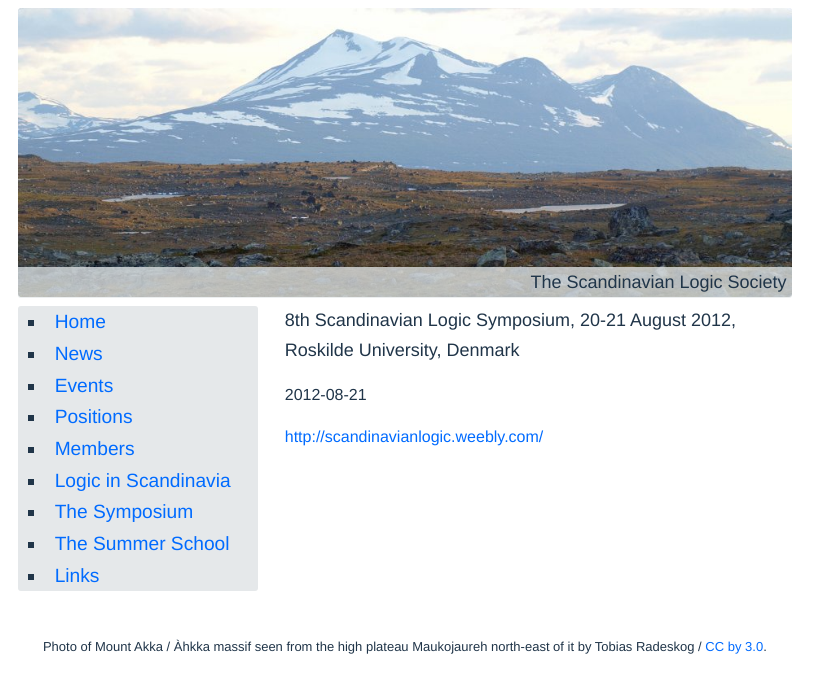
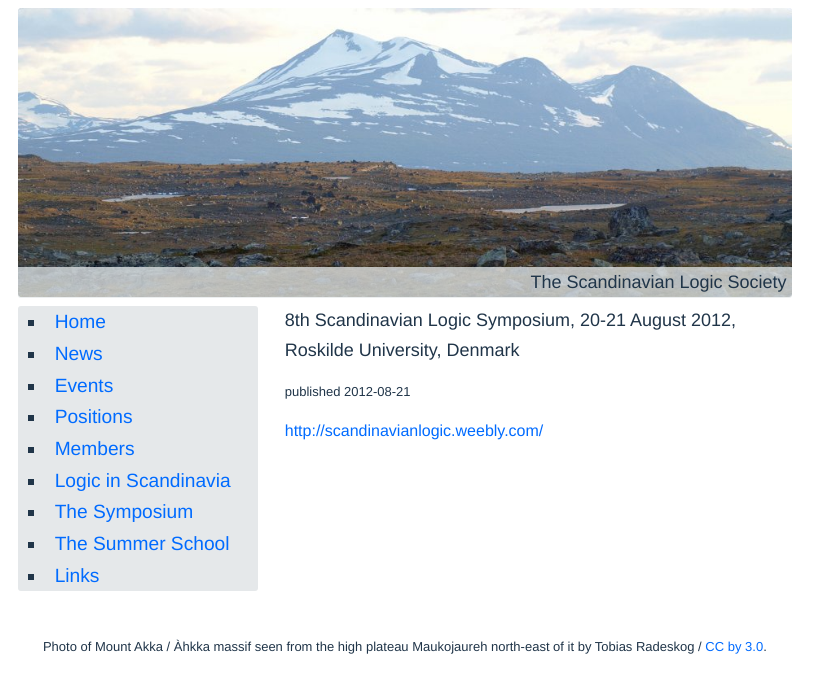
Before and after one commit to scandinavianlogic/scandinavianlogic.github.io, a Jekyll site: the page built from _posts/2012-08-21-SLS2012.md, in a window 1280 px wide. Shown: the top 693 px of the page, without its empty margins (0-837 px from the left). Built offline with Jekyll 4.4.1, drawn with Linux system fonts in a browser that asks for light colours.

Commit message:
new format for publication date for posts

```diff
--- a/_layouts/post.html
+++ b/_layouts/post.html
@@ -23,5 +23,5 @@ layout: default
 {% endfor %}
 {% comment %} generate page {% endcomment %}
 <h2>{{ page.title }}</h2>
-<p>{{ page.date | date: "%Y-%m-%d" }}</p>
+<p class="publication_date">published {{ page.date | date: "%Y-%m-%d" }}</p>
 {{ content }}
--- a/css.css
+++ b/css.css
@@ -213,6 +213,9 @@ strong {
 #menu nav {
   font-size: 1.2em;
 }
+.publication_date {
+  font-size: small;
+}
 footer p {
   font-size: small;
 }
```
